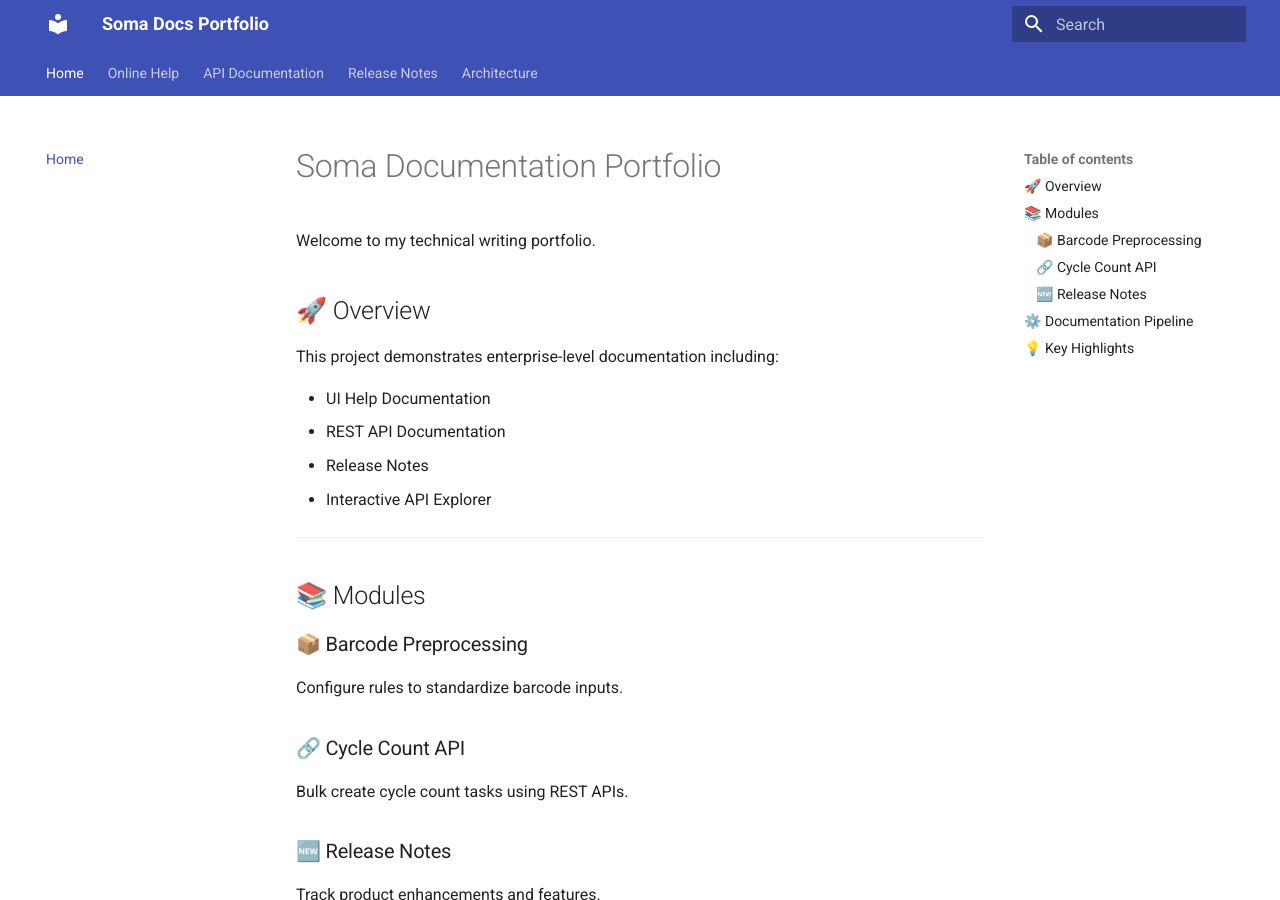
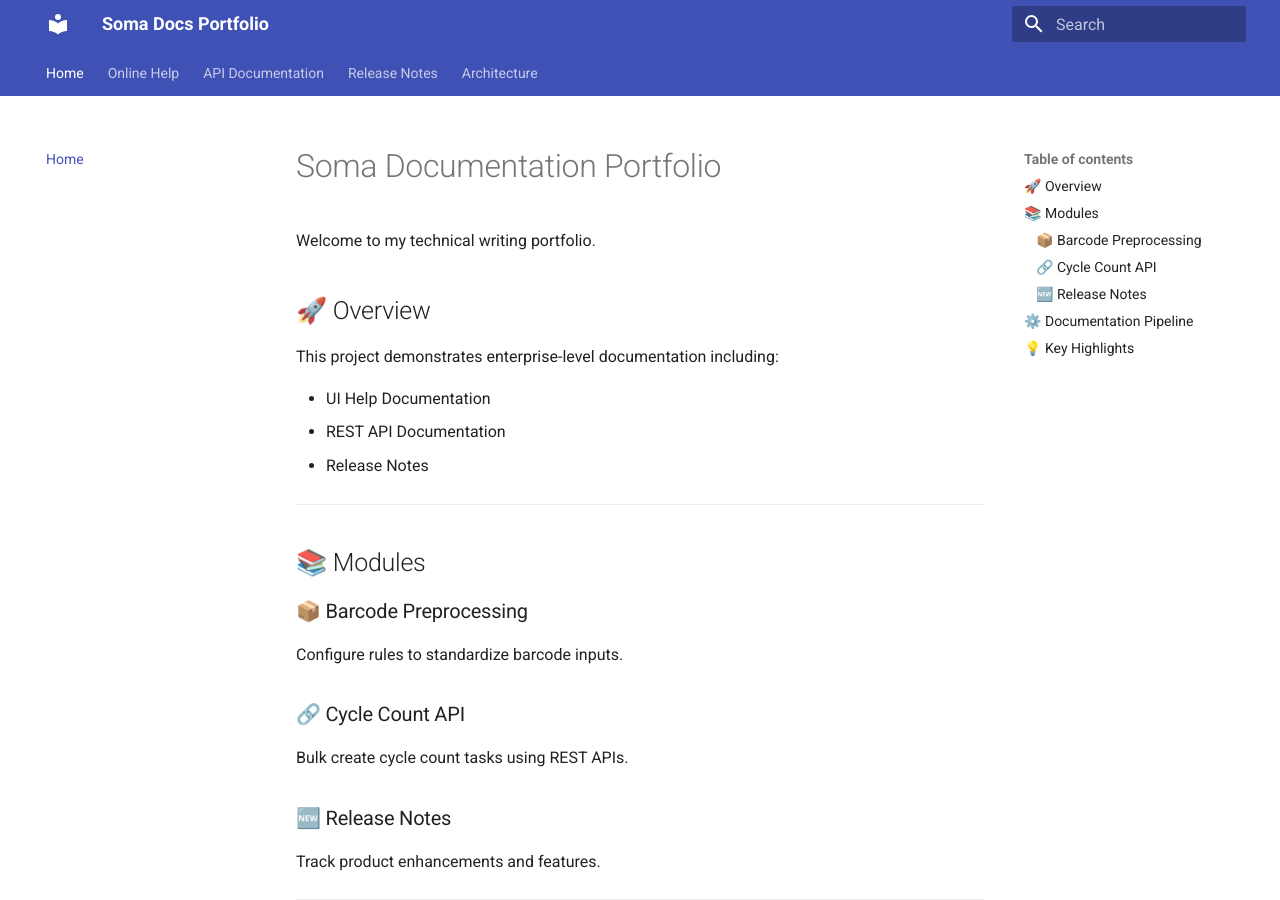
Before and after one commit to sangatisomasekharareddy/soma-docs-pipeline-portfolio, an MkDocs documentation site: the page built from docs/index.md, in a window 1280 px wide and 900 px high. Built offline with MkDocs 1.6.1 and Material for MkDocs 9.7.7, drawn with Linux system fonts in a browser that asks for light colours.

Commit message:
Remove Interactive API Explorer from index
Removed Interactive API Explorer from the documentation index.

```diff
--- a/docs/index.md
+++ b/docs/index.md
@@ -9,7 +9,6 @@ This project demonstrates enterprise-level documentation including:
 - UI Help Documentation
 - REST API Documentation
 - Release Notes
-- Interactive API Explorer
 
 ---
 
```
